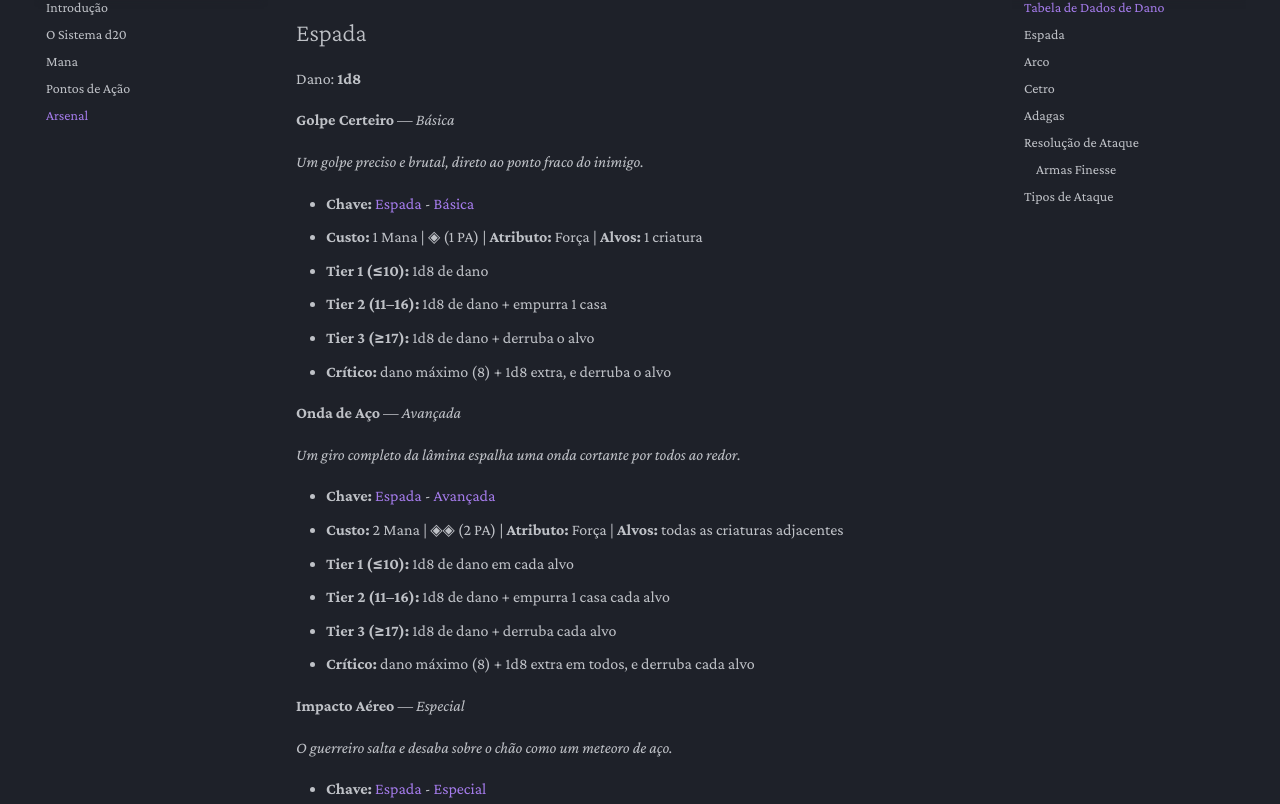
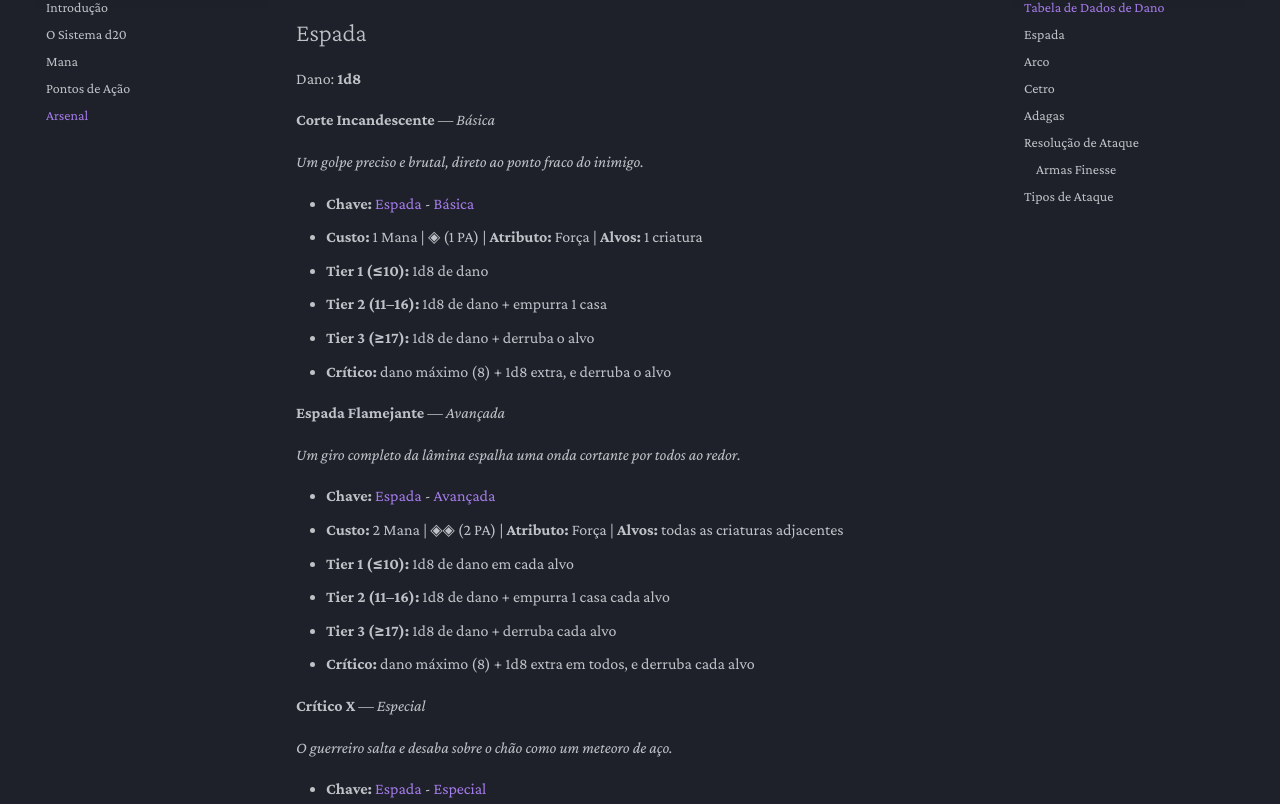
Before and after one commit to Felipe1072-git/prisma-rpg, an MkDocs documentation site: the page built from docs/jogador/arsenal.md, in a window 1280 px wide and 1400 px high, scrolled down 1504 px. Shown: the part 149-953 px from the top of the window. Built offline with MkDocs 1.6.1 and Material for MkDocs 9.7.7, drawn with Linux system fonts in a browser that asks for light colours.

Commit message:
fix: renomeia habilidades da Elesis para os nomes originais de Grand Chase
Corte Incandescente, Espada Flamejante, Critico X e Caminho da Espada
substituem os nomes genericos usados no inicio da sessao, alinhando
a Elesis com o padrao ja aplicado a Lire, Arme e Lass. Atualiza a
skill criar-habilidade pra preferir nomes originais da fonte quando
houver inspiracao em obra existente.

```diff
--- a/docs/jogador/arsenal.md
+++ b/docs/jogador/arsenal.md
@@ -43,7 +43,7 @@ Dado de dano por arma. Definido pelo arquétipo/peso da arma (não pela ordem do
 
 Dano: **1d8**
 
-**Golpe Certeiro** — *Básica*
+**Corte Incandescente** — *Básica*
 
 *Um golpe preciso e brutal, direto ao ponto fraco do inimigo.*
 
@@ -54,7 +54,7 @@ Dano: **1d8**
 - **Tier 3 (≥17):** 1d8 de dano + derruba o alvo
 - **Crítico:** dano máximo (8) + 1d8 extra, e derruba o alvo
 
-**Onda de Aço** — *Avançada*
+**Espada Flamejante** — *Avançada*
 
 *Um giro completo da lâmina espalha uma onda cortante por todos ao redor.*
 
@@ -65,7 +65,7 @@ Dano: **1d8**
 - **Tier 3 (≥17):** 1d8 de dano + derruba cada alvo
 - **Crítico:** dano máximo (8) + 1d8 extra em todos, e derruba cada alvo
 
-**Impacto Aéreo** — *Especial*
+**Crítico X** — *Especial*
 
 *O guerreiro salta e desaba sobre o chão como um meteoro de aço.*
 
```
Also changed, not shown: .claude/skills/criar-habilidade/SKILL.md (+1 -1 lines), docs/habilidades/marciais.md (+1 -1 lines), docs/jogador/pontos-de-acao.md (+1 -1 lines).
